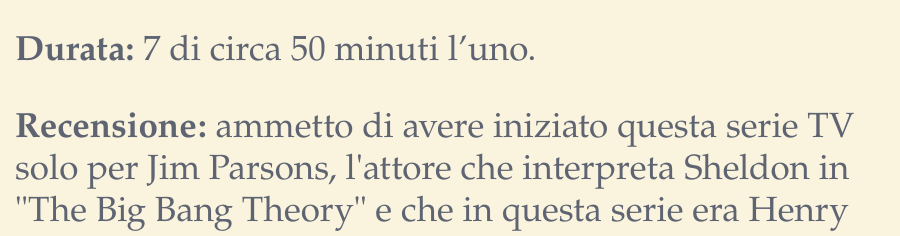
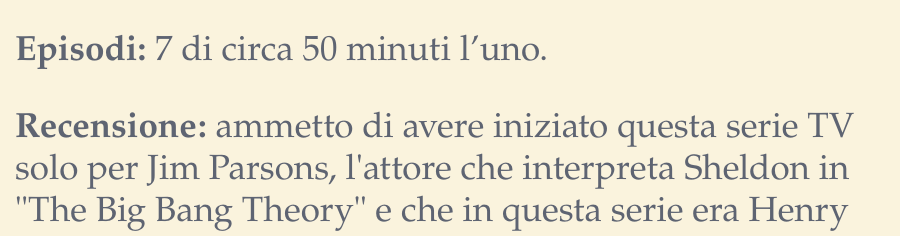
Before and after one commit to just-a-booklover/just-a-bookworm.github.io-film-hollywood, a plain HTML site: page index.html in a window 1280 px wide. Shown: the part 457-693 px from the top of the page, 0-900 px from the left. Drawn offline with Linux system fonts and the light colour scheme.

Commit message:
Update index.html

```diff
--- a/index.html
+++ b/index.html
@@ -107,7 +107,7 @@
 	<p><strong>Trama: </strong>nella Hollywood del secondo dopoguerra, un gruppo di registi e aspiranti attori cerca di farsi strada nello scintillante mondo dello spettacolo.</p>
 
 
-	        <p><strong>Durata: </strong>7 di circa 50 minuti l’uno.</p>
+	        <p><strong>Episodi: </strong>7 di circa 50 minuti l’uno.</p>
 
 	        <p><strong>Recensione: </strong>ammetto di avere iniziato questa serie TV solo per Jim Parsons, l'attore che interpreta Sheldon in "The Big Bang Theory" e che in questa serie era Henry Willson.<br>
 È stato solo difficile guardare le prime puntate perchè ho guardato la serie con la famiglia e decisamente <strong>non</strong> è da famiglie. C'erano molte (troppe) scene erotiche e la maggior parte di queste potevano essere tagliate, ma questo dava fastidio principalmente a mia madre. Per questo motivo all'inizio non le piaceva la serie e voleva abbandonarla (a me invece continuava a interessava, ci vedevo potenziale).<br>
```
